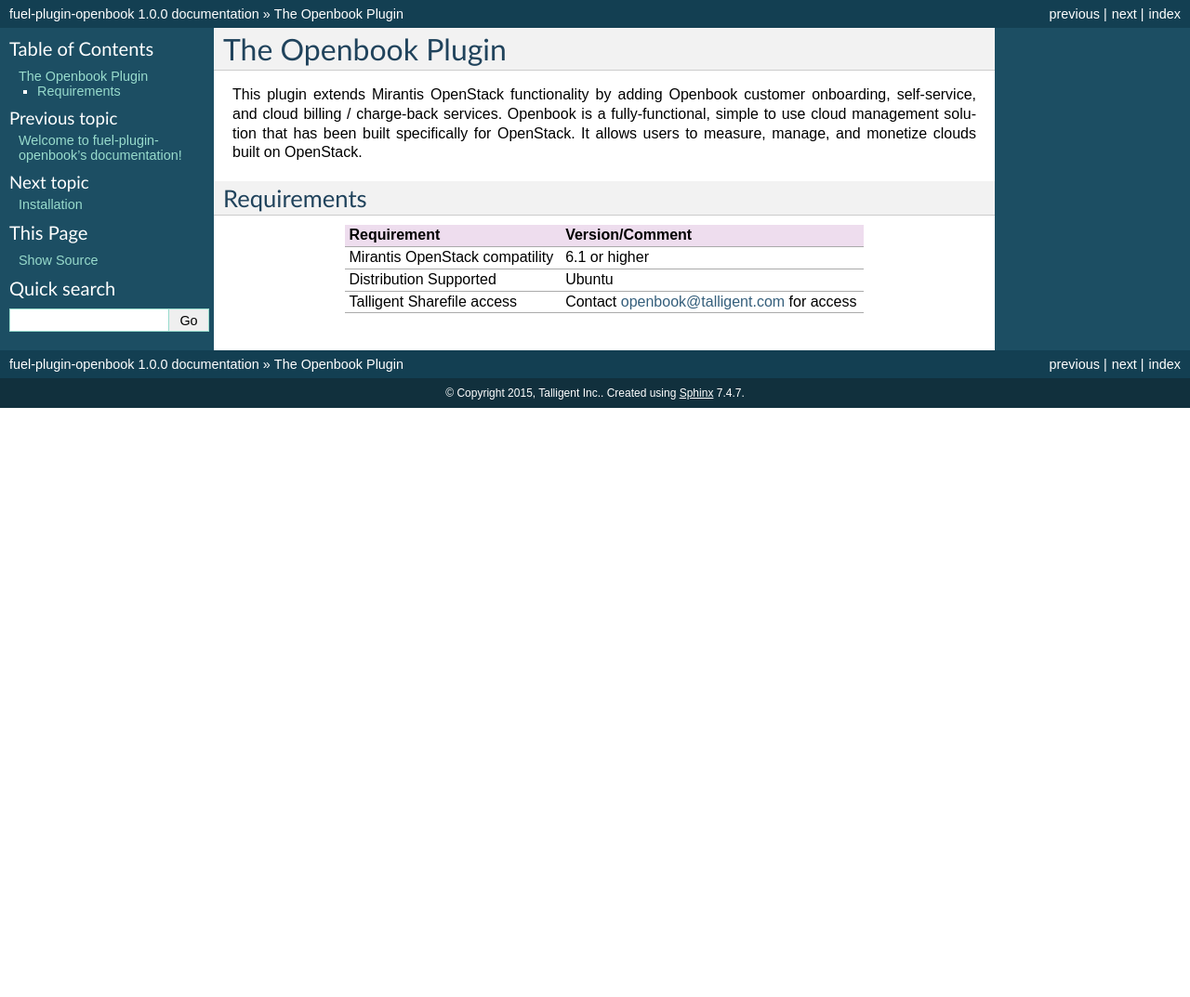
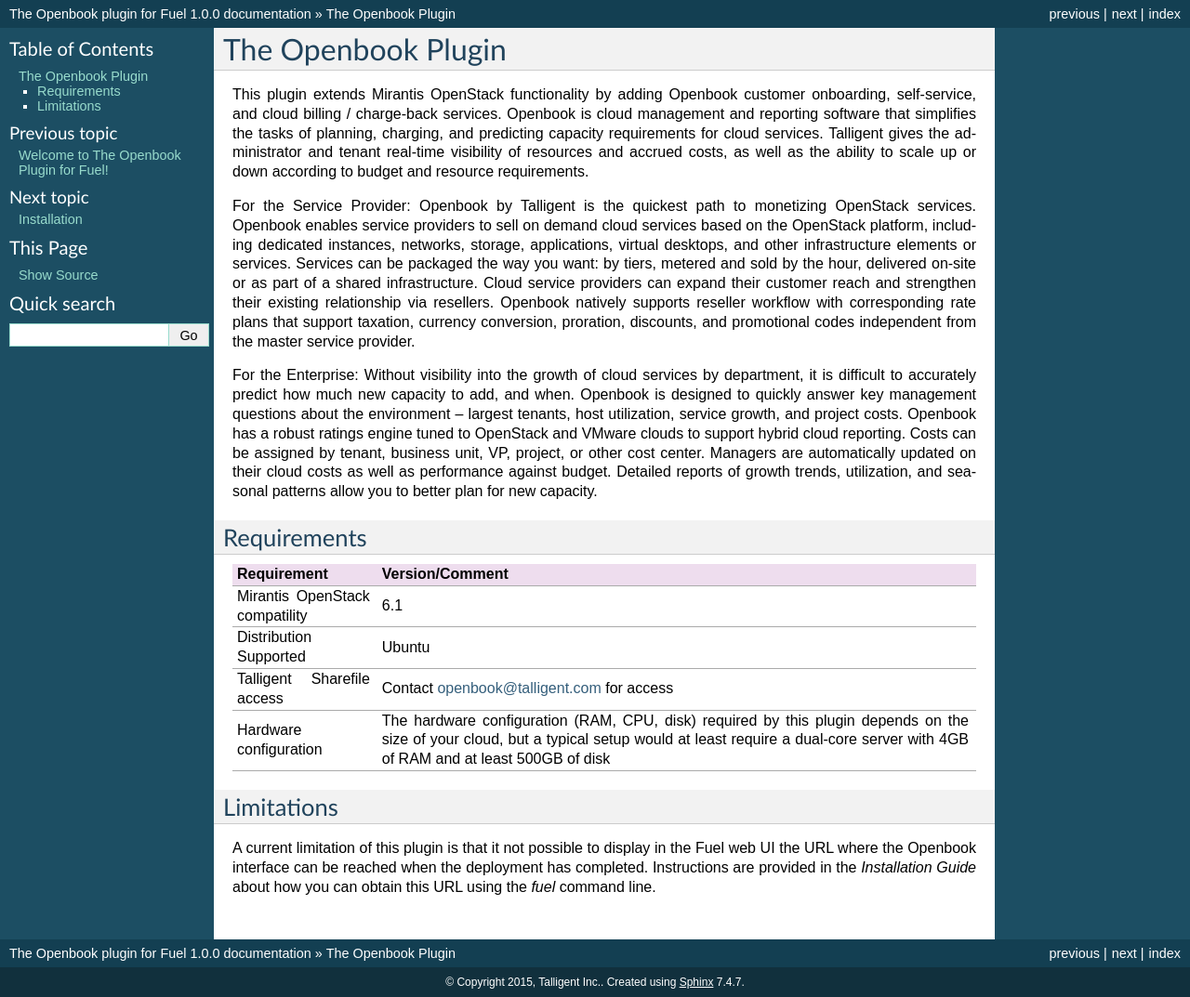
Before and after one commit to openstack-archive/fuel-plugin-openbook, a Sphinx documentation site: the page built from doc/source/overview.rst, in a window 1280 px wide. Shown: the whole page at 93% size. Built offline with Sphinx 7.4.7, drawn with Linux system fonts in a browser that asks for light colours; before the commit the page ends 900 px from its top, so only the background shows below that.

Commit message:
Added updated Openbook description; Changed wording based on Mirantis feedback
Change-Id: I2ad02dfad0628645ee064714809e6d3cf7863660

```diff
--- a/doc/source/conf.py
+++ b/doc/source/conf.py
@@ -46,7 +46,7 @@
 master_doc = 'index'
 
 # General information about the project.
-project = u'fuel-plugin-openbook'
+project = u'The Openbook plugin for Fuel'
 copyright = u'2015, Talligent Inc.'
 
 # The version info for the project you're documenting, acts as replacement for
@@ -199,7 +199,7 @@
 # (source start file, target name, title,
 #  author, documentclass [howto, manual, or own class]).
 latex_documents = [
-  ('index', 'fuel-plugin-openbook.tex', u'fuel-plugin-openbook Documentation',
+  ('index', 'fuel-plugin-openbook.tex', u'The Openbook Plugin for Fuel Documentation',
    u'Talligent Inc.', 'manual'),
 ]
 
@@ -229,7 +229,7 @@
 # One entry per manual page. List of tuples
 # (source start file, name, description, authors, manual section).
 man_pages = [
-    ('index', 'fuel-plugin-openbook', u'fuel-plugin-openbook Documentation',
+    ('index', 'fuel-plugin-openbook', u'Guide to the Openbook Plugin ver. 1.0.0 for Fuel',
      [u'Talligent Inc.'], 1)
 ]
 
@@ -243,8 +243,8 @@
 # (source start file, target name, title, author,
 #  dir menu entry, description, category)
 texinfo_documents = [
-  ('index', 'fuel-plugin-openbook', u'fuel-plugin-openbook Documentation',
-   u'Talligent Inc.', 'fuel-plugin-openbook', 'One line description of project.',
+  ('index', 'fuel-plugin-openbook', u'The Openbook Plugin for Fuel Documenation',
+   u'Talligent Inc.', 'fuel-plugin-openbook', 'The Openbook Plugin for Fuel Documenation',
    'Miscellaneous'),
 ]
 
@@ -264,7 +264,7 @@
 # -- Options for Epub output ----------------------------------------------
 
 # Bibliographic Dublin Core info.
-epub_title = u'fuel-plugin-openbook'
+epub_title = u'The Openbook Plugin for Fuel'
 epub_author = u'Talligent Inc.'
 epub_publisher = u'Talligent Inc.'
 epub_copyright = u'2015, Talligent Inc.'
--- a/doc/source/overview.rst
+++ b/doc/source/overview.rst
@@ -2,20 +2,53 @@
 ===================
 
 This plugin extends Mirantis OpenStack functionality by adding Openbook customer
-onboarding, self-service, and cloud billing / charge-back services. Openbook is
-a fully-functional, simple to use cloud management solution that has been built
-specifically for OpenStack. It allows users to measure, manage, and monetize
-clouds built on OpenStack.
+onboarding, self-service, and cloud billing / charge-back services. Openbook is cloud
+management and reporting software that simplifies the tasks of planning, charging,
+and predicting capacity requirements for cloud services.  Talligent gives the
+administrator and tenant real-time visibility of resources and accrued costs, as well
+as the ability to scale up or down according to budget and resource requirements.
+
+For the Service Provider:  Openbook by Talligent is the quickest path to monetizing
+OpenStack services.  Openbook enables service providers to sell on demand cloud services
+based on the OpenStack platform, including dedicated instances, networks, storage,
+applications, virtual desktops, and other infrastructure elements or services.  Services
+can be packaged the way you want:  by tiers, metered and sold by the hour, delivered
+on-site or as part of a shared infrastructure. Cloud service providers can expand their
+customer reach and strengthen their existing relationship via resellers. Openbook natively
+supports reseller workflow with corresponding rate plans that support taxation, currency
+conversion, proration, discounts, and promotional codes independent from the master
+service provider.
+
+For the Enterprise: Without visibility into the growth of cloud services by department,
+it is difficult to accurately predict how much new capacity to add, and when.  Openbook
+is designed to quickly answer key management questions about the environment – largest
+tenants, host utilization, service growth, and project costs.  Openbook has a robust
+ratings engine tuned to OpenStack and VMware clouds to support hybrid cloud reporting.
+Costs can be assigned by tenant, business unit, VP, project, or other cost center.
+Managers are automatically updated on their cloud costs as well as performance against
+budget.  Detailed reports of growth trends, utilization, and seasonal patterns allow
+you to better plan for new capacity.
 
 Requirements
-++++++++++++
+------------
 
-+----------------------------------+-------------------------------------------+
-| Requirement                      | Version/Comment                           |
-+==================================+===========================================+
-| Mirantis OpenStack compatility   | 6.1 or higher                             |
-+----------------------------------+-------------------------------------------+
-| Distribution Supported           | Ubuntu                                    |
-+----------------------------------+-------------------------------------------+
-| Talligent Sharefile access       | Contact openbook@talligent.com for access |
-+----------------------------------+-------------------------------------------+
++----------------------------------+-----------------------------------------------------------------------+
+| **Requirement**                  | **Version/Comment**                                                   |
++==================================+=======================================================================+
+| Mirantis OpenStack compatility   | 6.1                                                                   |
++----------------------------------+-----------------------------------------------------------------------+
+| Distribution Supported           | Ubuntu                                                                |
++----------------------------------+-----------------------------------------------------------------------+
+| Talligent Sharefile access       | Contact openbook@talligent.com for access                             |
++----------------------------------+-----------------------------------------------------------------------+
+| Hardware configuration           | The hardware configuration (RAM, CPU, disk) required by this plugin   |
+|                                  | depends on the size of your cloud, but a typical setup would at least |
+|                                  | require a dual-core server with 4GB of RAM and at least 500GB of disk |
++----------------------------------+-----------------------------------------------------------------------+
+
+Limitations
+-----------
+
+A current limitation of this plugin is that it not possible to display in the Fuel web UI the URL where the
+Openbook interface can be reached when the deployment has completed. Instructions are provided in the
+*Installation Guide* about how you can obtain this URL using the `fuel` command line.
```
Also changed, not shown: README.md (+27 -5 lines), doc/source/guide.rst (+13 -10 lines), doc/source/index.rst (+2 -9 lines), doc/source/installation.rst (+5 -24 lines).
